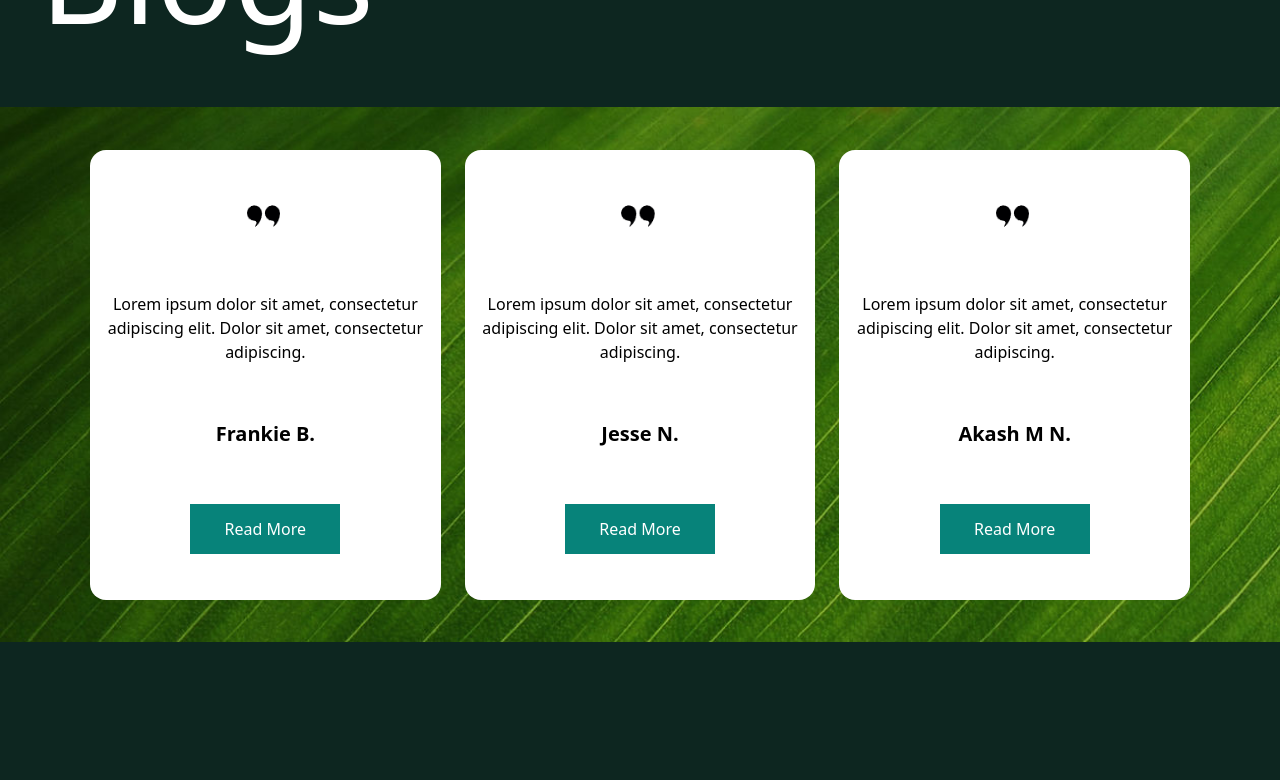
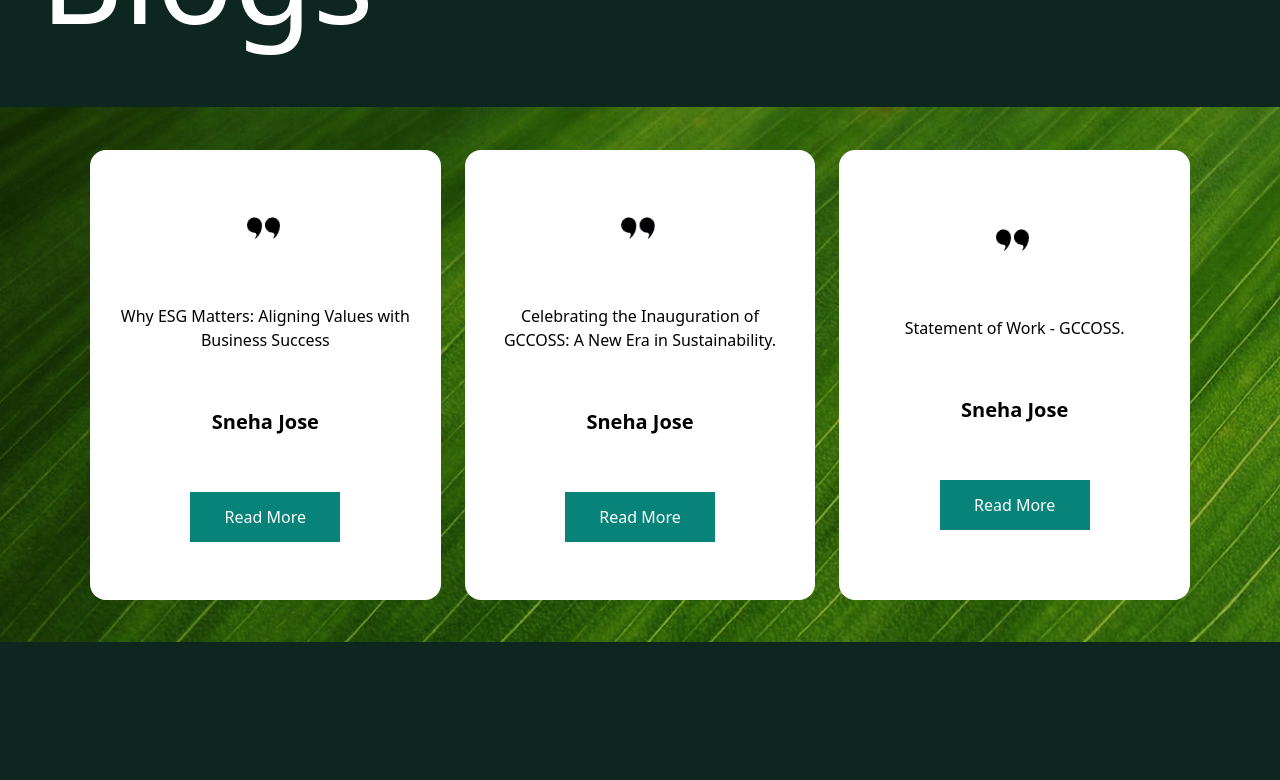
Before and after one commit to Manu-Madhu/GCCOS_Website, a React (Vite) app: page / in a window 1280 px wide. Shown: the part 7001-7781 px from the top of the page. Built offline with nearby package versions, Linux system fonts and the light colour scheme.

Commit message:
blogs titles and author included

```diff
--- a/src/Sections/Blogs.jsx
+++ b/src/Sections/Blogs.jsx
@@ -4,18 +4,18 @@ import comma from '../assets/Images/comma.png';
 
 const blogsData = [
   {
-    text: 'Lorem ipsum dolor sit amet, consectetur adipiscing elit. Dolor sit amet, consectetur adipiscing.',
-    author: 'Frankie B.',
+    text: 'Why ESG Matters: Aligning Values with Business Success',
+    author: 'Sneha Jose',
     buttonText: 'Read More',
   },
   {
-    text: 'Lorem ipsum dolor sit amet, consectetur adipiscing elit. Dolor sit amet, consectetur adipiscing.',
-    author: 'Jesse N.',
+    text: 'Celebrating the Inauguration of GCCOSS: A New Era in Sustainability.',
+    author: 'Sneha Jose',
     buttonText: 'Read More',
   },
   {
-    text: 'Lorem ipsum dolor sit amet, consectetur adipiscing elit. Dolor sit amet, consectetur adipiscing.',
-    author: 'Akash M N.',
+    text: 'Statement of Work - GCCOSS.',
+    author: 'Sneha Jose',
     buttonText: 'Read More',
   },
 ];
@@ -28,7 +28,7 @@ const Blogs = () => {
         <img src={bg} className='h-[535px] w-[1700px] z-0' />
         <div className='lg:h-[450px] lg:w-[1100px] z-10 absolute flex flex-row items-center justify-center gap-6'>
           {blogsData.map((blog, index) => (
-            <div key={index} className="lg:h-full lg:w-[370px] bg-white rounded-2xl flex flex-col items-center justify-center gap-14">
+            <div key={index} className="lg:h-full lg:w-[370px] bg-white rounded-2xl flex flex-col items-center justify-center gap-14 p-6">
               <img src={comma} className='lg:h-10' />
               <p className='lg:text-base leading-10 text-center'>{blog.text}</p>
               <p className='text-xl font-semibold'>{blog.author}</p>
```
